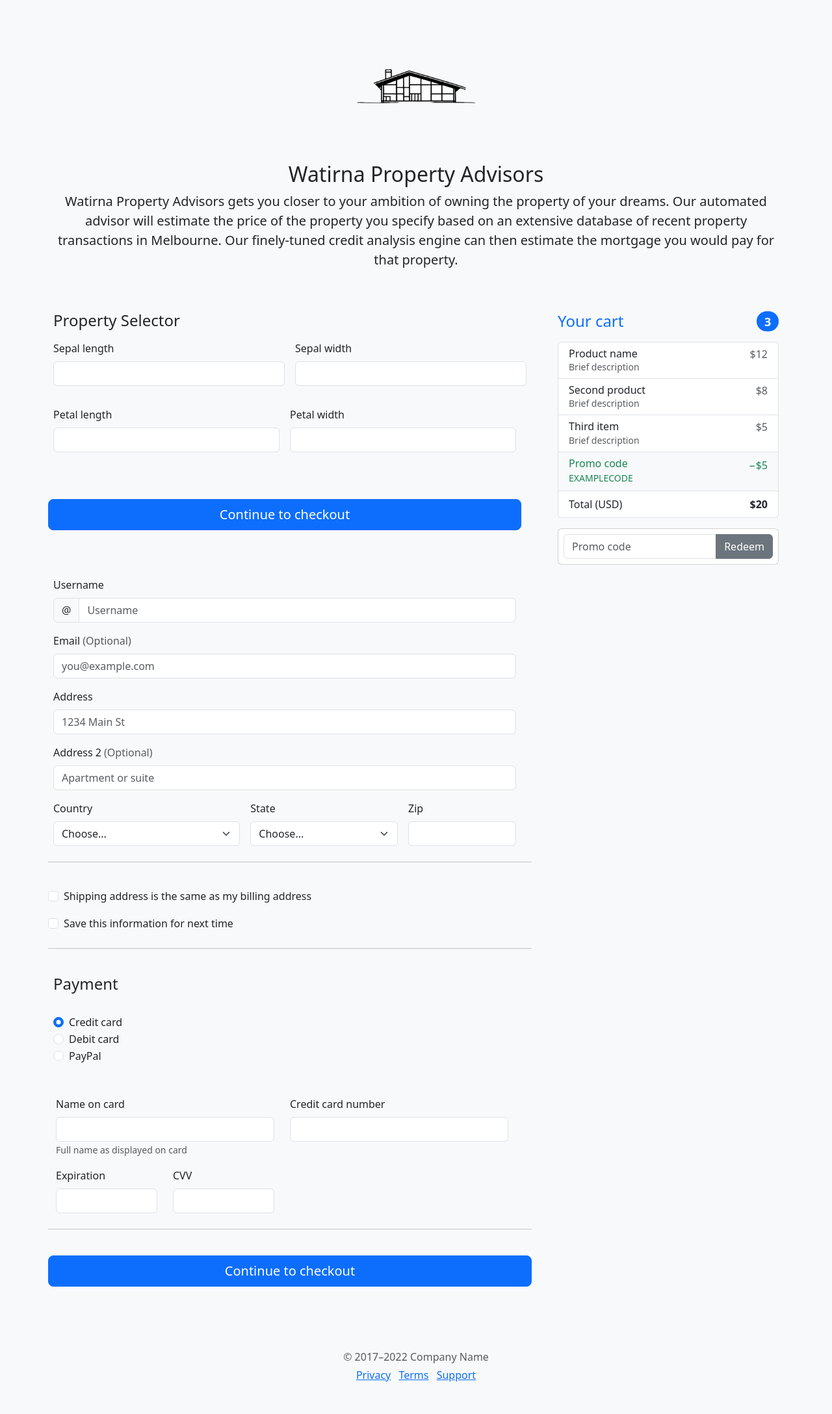
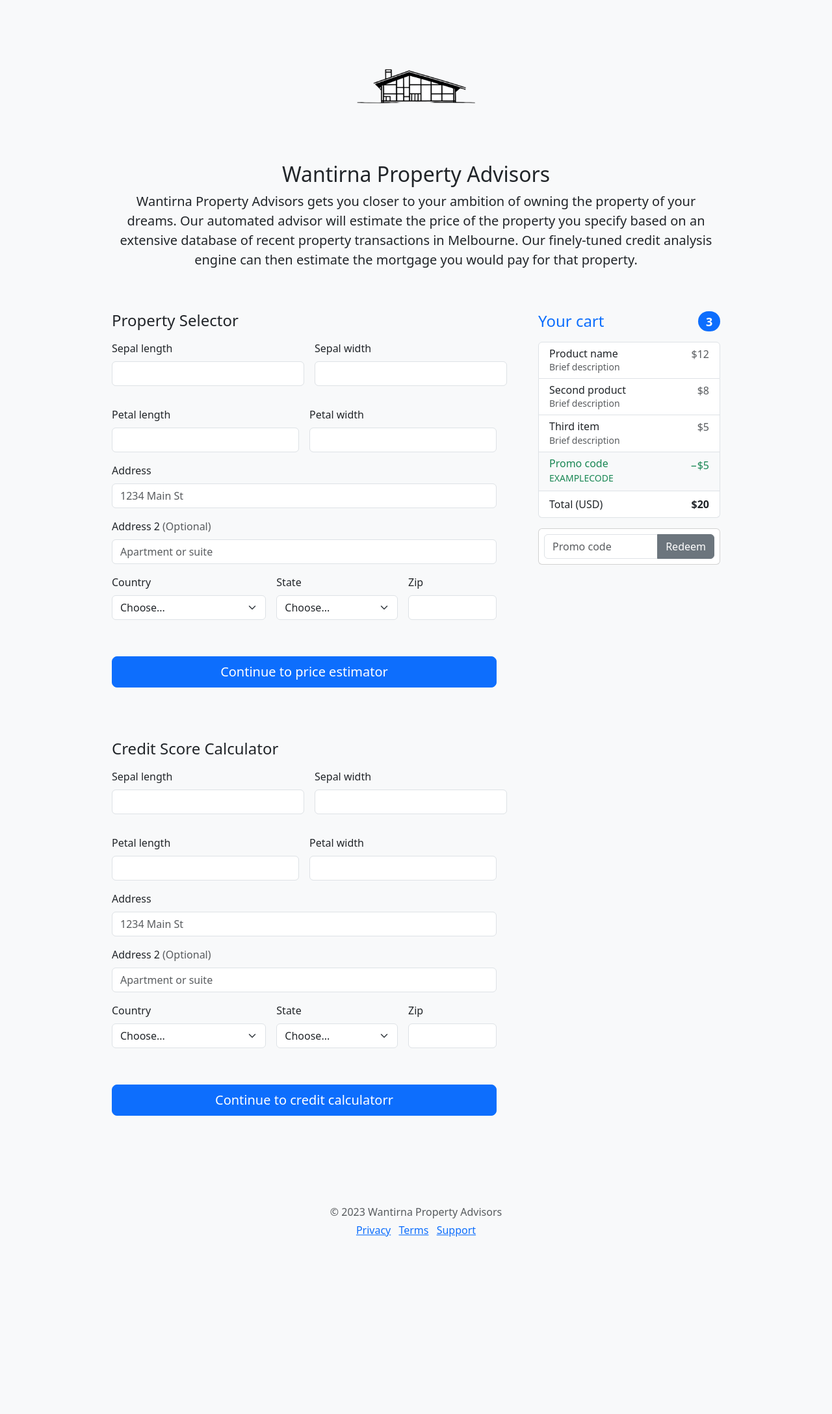
Before and after one commit to LKDSOUZA/Wantirna-Project, a Flask app: page / in a window 1280 px wide. Shown: the whole page at 65% size. After the commit the page ends 1903 px from the top, so only its background shows below. Run offline with Flask 3, Linux system fonts and the light colour scheme; parts of the project's set-up code (start-up, migrations or seed data) failed here and were passed over; some libraries are stand-ins or nearby versions.

Commit message:
Further developped main.html

```diff
--- a/wantirna/app.py
+++ b/wantirna/app.py
@@ -48,7 +48,7 @@
 # you can add as many API routes as you need
 # below is an example to get you started...
 
-@app.route("/score", methods=["POST"])
+@app.route("/score_house", methods=["POST"])
 def predict():
     labels = ['setosa', 'versicolor', 'virginica']
     index = model.predict(
--- /dev/null
+++ b/wantirna/templates/form-validation.css
@@ -0,0 +1,3 @@
+.container {
+  max-width: 960px;
+}
--- a/wantirna/templates/index.html
+++ b/wantirna/templates/index.html
@@ -7,7 +7,7 @@
     <meta name="description" content="">
     <meta name="author" content="Mark Otto, Jacob Thornton, and Bootstrap contributors">
     <meta name="generator" content="Hugo 0.104.2">
-    <title>Watirna Portal</title>
+    <title>Wantirna Portal</title>
 
     <link rel="canonical" href="https://getbootstrap.com/docs/5.2/examples/checkout/">
     <link href="../assets/dist/css/bootstrap.min.css" rel="stylesheet">
@@ -60,8 +60,7 @@
             margin-top: -1px;
             overflow-x: auto;
             text-align: center;
-            white-space: nowrap;
-            -webkit-overflow-scrolling: touch;
+            white-space: nowrap
         }
     </style>
 
@@ -75,8 +74,8 @@
         <main>
             <div class="py-5 text-center">
                 <img class="d-block mx-auto mb-4" src="../assets/brand/house_logo.png" alt="" width="192" height="177">
-                <h2>Watirna Property Advisors</h2>
-                <p class="lead">Watirna Property Advisors gets you closer to your ambition of owning the property of
+                <h2>Wantirna Property Advisors</h2>
+                <p class="lead">Wantirna Property Advisors gets you closer to your ambition of owning the property of
                     your dreams. Our automated advisor will estimate the price of the property you specify
                     based on an extensive database of recent property transactions in Melbourne. Our finely-tuned credit
                     analysis engine can then estimate the mortgage you would pay for that property.</p>
@@ -132,7 +131,7 @@
                 </div>
                 <div class="col-md-7 col-lg-8">
                     <h4 class="mb-3">Property Selector</h4>
-                    <form method="POST" action="/score" role="form" class="needs-validation" novalidate,
+                    <form method="POST" action="/score_house" role="form" class="needs-validation" novalidate,
                         name="irisform">
                         <div class="row g-3">
                             <div class="col-sm-6">
@@ -143,7 +142,6 @@
                                     Valid value is required.
                                 </div>
                             </div>
-
                             <div class="col-sm-6">
                                 <label for="Sepal-width" class="form-label">Sepal width</label>
                                 <input type="number" class="form-control" id="Sepal-width" name="Sepal width"
@@ -170,32 +168,6 @@
                                         Valid value is required.
                                     </div>
                                 </div>
-
-                                <p>&nbsp;</p>
-                                <button class="w-100 btn btn-primary btn-lg" type="submit">Continue to checkout</button>
-                                <p>&nbsp;</p>
-
-                                <div class="col-12">
-                                    <label for="username" class="form-label">Username</label>
-                                    <div class="input-group has-validation">
-                                        <span class="input-group-text">@</span>
-                                        <input type="text" class="form-control" id="username" placeholder="Username"
-                                            required>
-                                        <div class="invalid-feedback">
-                                            Your username is required.
-                                        </div>
-                                    </div>
-                                </div>
-
-                                <div class="col-12">
-                                    <label for="email" class="form-label">Email <span
-                                            class="text-muted">(Optional)</span></label>
-                                    <input type="email" class="form-control" id="email" placeholder="you@example.com">
-                                    <div class="invalid-feedback">
-                                        Please enter a valid email address for shipping updates.
-                                    </div>
-                                </div>
-
                                 <div class="col-12">
                                     <label for="address" class="form-label">Address</label>
                                     <input type="text" class="form-control" id="address" placeholder="1234 Main St"
@@ -204,36 +176,32 @@
                                         Please enter your shipping address.
                                     </div>
                                 </div>
-
                                 <div class="col-12">
                                     <label for="address2" class="form-label">Address 2 <span
                                             class="text-muted">(Optional)</span></label>
                                     <input type="text" class="form-control" id="address2"
                                         placeholder="Apartment or suite">
                                 </div>
-
                                 <div class="col-md-5">
                                     <label for="country" class="form-label">Country</label>
                                     <select class="form-select" id="country" required>
                                         <option value="">Choose...</option>
-                                        <option>United States</option>
+                                        <option>Australia</option>
                                     </select>
                                     <div class="invalid-feedback">
                                         Please select a valid country.
                                     </div>
                                 </div>
-
                                 <div class="col-md-4">
                                     <label for="state" class="form-label">State</label>
                                     <select class="form-select" id="state" required>
                                         <option value="">Choose...</option>
-                                        <option>California</option>
+                                        <option>Victoria</option>
                                     </select>
                                     <div class="invalid-feedback">
                                         Please provide a valid state.
                                     </div>
                                 </div>
-
                                 <div class="col-md-3">
                                     <label for="zip" class="form-label">Zip</label>
                                     <input type="text" class="form-control" id="zip" placeholder="" required>
@@ -241,103 +209,123 @@
                                         Zip code required.
                                     </div>
                                 </div>
-                            </div>
-
-                            <hr class="my-4">
-
-                            <div class="form-check">
-                                <input type="checkbox" class="form-check-input" id="same-address">
-                                <label class="form-check-label" for="same-address">Shipping address is the same as my
-                                    billing address</label>
-                            </div>
-
-                            <div class="form-check">
-                                <input type="checkbox" class="form-check-input" id="save-info">
-                                <label class="form-check-label" for="save-info">Save this information for next
-                                    time</label>
-                            </div>
-
-                            <hr class="my-4">
-
-                            <h4 class="mb-3">Payment</h4>
-
-                            <div class="my-3">
-                                <div class="form-check">
-                                    <input id="credit" name="paymentMethod" type="radio" class="form-check-input"
-                                        checked required>
-                                    <label class="form-check-label" for="credit">Credit card</label>
-                                </div>
-                                <div class="form-check">
-                                    <input id="debit" name="paymentMethod" type="radio" class="form-check-input"
-                                        required>
-                                    <label class="form-check-label" for="debit">Debit card</label>
-                                </div>
-                                <div class="form-check">
-                                    <input id="paypal" name="paymentMethod" type="radio" class="form-check-input"
-                                        required>
-                                    <label class="form-check-label" for="paypal">PayPal</label>
+                                <div>
+                                    <p>&nbsp;</p>
+                                    <button class="w-100 btn btn-primary btn-lg" type="submit">Continue to price
+                                        estimator</button>
+                                    <p>&nbsp;</p>
+                                    <p>&nbsp;</p>
                                 </div>
                             </div>
-
-                            <div class="row gy-3">
-                                <div class="col-md-6">
-                                    <label for="cc-name" class="form-label">Name on card</label>
-                                    <input type="text" class="form-control" id="cc-name" placeholder="" required>
-                                    <small class="text-muted">Full name as displayed on card</small>
+                        </div>
+                    </form>
+                    <h4 class="mb-3">Credit Score Calculator</h4>
+                    <form method="POST" action="/score_credit" role="form" class="needs-validation" novalidate,
+                        name="irisform">
+                        <div class="row g-3">
+                            <div class="col-sm-6">
+                                <label for="Sepal-lengths" class="form-label">Sepal length</label>
+                                <input type="number" class="form-control" id="Sepal-lengths" name="Sepal lengths"
+                                    placeholder="" value="" required>
+                                <div class="invalid-feedback">
+                                    Valid value is required.
+                                </div>
+                            </div>
+                            <div class="col-sm-6">
+                                <label for="Sepal-widths" class="form-label">Sepal width</label>
+                                <input type="number" class="form-control" id="Sepal-widths" name="Sepal widths"
+                                    placeholder="" value="" required>
+                                <div class="invalid-feedback">
+                                    Valid value is required.
+                                </div>
+                            </div>
+                            <div class="row g-3">
+                                <div class="col-sm-6">
+                                    <label for="Petal-lengths" class="form-label">Petal length</label>
+                                    <input type="number" class="form-control" id="Petal-lengths" name="Petal lengths"
+                                        placeholder="" value="" required>
                                     <div class="invalid-feedback">
-                                        Name on card is required
+                                        Valid value is required.
                                     </div>
                                 </div>
-
-                                <div class="col-md-6">
-                                    <label for="cc-number" class="form-label">Credit card number</label>
-                                    <input type="text" class="form-control" id="cc-number" placeholder="" required>
+                                <div class="col-sm-6">
+                                    <label for="Petal-widths" class="form-label">Petal width</label>
+                                    <input type="number" class="form-control" id="Petal-widths" name="Petal widths"
+                                        placeholder="" value="" required>
                                     <div class="invalid-feedback">
-                                        Credit card number is required
+                                        Valid value is required.
                                     </div>
                                 </div>
-
-                                <div class="col-md-3">
-                                    <label for="cc-expiration" class="form-label">Expiration</label>
-                                    <input type="text" class="form-control" id="cc-expiration" placeholder="" required>
+                                <div class="col-12">
+                                    <label for="addresses" class="form-label">Address</label>
+                                    <input type="text" class="form-control" id="addresses" placeholder="1234 Main St"
+                                        required>
                                     <div class="invalid-feedback">
-                                        Expiration date required
+                                        Please enter your shipping address.
                                     </div>
                                 </div>
-
-                                <div class="col-md-3">
-                                    <label for="cc-cvv" class="form-label">CVV</label>
-                                    <input type="text" class="form-control" id="cc-cvv" placeholder="" required>
+                                <div class="col-12">
+                                    <label for="addresses2" class="form-label">Address 2 <span
+                                            class="text-muted">(Optional)</span></label>
+                                    <input type="text" class="form-control" id="addresses2"
+                                        placeholder="Apartment or suite">
+                                </div>
+                                <div class="col-md-5">
+                                    <label for="countrys" class="form-label">Country</label>
+                                    <select class="form-select" id="countrys" required>
+                                        <option value="">Choose...</option>
+                                        <option>Australia</option>
+                                    </select>
                                     <div class="invalid-feedback">
-                                        Security code required
+                                        Please select a valid country.
                                     </div>
                                 </div>
+                                <div class="col-md-4">
+                                    <label for="states" class="form-label">State</label>
+                                    <select class="form-select" id="states" required>
+                                        <option value="">Choose...</option>
+                                        <option>Victoria</option>
+                                    </select>
+                                    <div class="invalid-feedback">
+                                        Please provide a valid state.
+                                    </div>
+                                </div>
+                                <div class="col-md-3">
+                                    <label for="zips" class="form-label">Zip</label>
+                                    <input type="text" class="form-control" id="zips" placeholder="" required>
+                                    <div class="invalid-feedback">
+                                        Zip code required.
+                                    </div>
+                                </div>
+                                <div>
+                                    <p>&nbsp;</p>
+                                    <button class="w-100 btn btn-primary btn-lg" type="submit">Continue to credit
+                                        calculatorr</button>
+                                    <p>&nbsp;</p>
+                                </div>
                             </div>
-
-                            <hr class="my-4">
-
-                            <button class="w-100 btn btn-primary btn-lg" type="submit">Continue to checkout</button>
+                        </div>
                     </form>
                 </div>
             </div>
         </main>
 
         <footer class="my-5 pt-5 text-muted text-center text-small">
-            <p class="mb-1">&copy; 2017–2022 Company Name</p>
+            <p class="mb-1">&copy; 2023 Wantirna Property Advisors</p>
             <ul class="list-inline">
                 <li class="list-inline-item"><a href="#">Privacy</a></li>
                 <li class="list-inline-item"><a href="#">Terms</a></li>
                 <li class="list-inline-item"><a href="#">Support</a></li>
             </ul>
         </footer>
+
     </div>
 
     <script src="../assets/dist/js/bootstrap.bundle.min.js"></script>
     <script src="form-validation.js"></script>
-
-    <script src="https://cdnjs.cloudflare.com/ajax/libs/d3/5.5.0/d3.min.js"></script>
-    <script src="https://cdn.plot.ly/plotly-latest.min.js"></script>
+    <!--
     <script src="{{ url_for('static', filename='../static/js/app.js') }}"></script>
+    -->
 
 </body>
 
```
Also changed, not shown: wantirna/templates/form-validation.js (added, +19 -0 lines), 2 other files.
